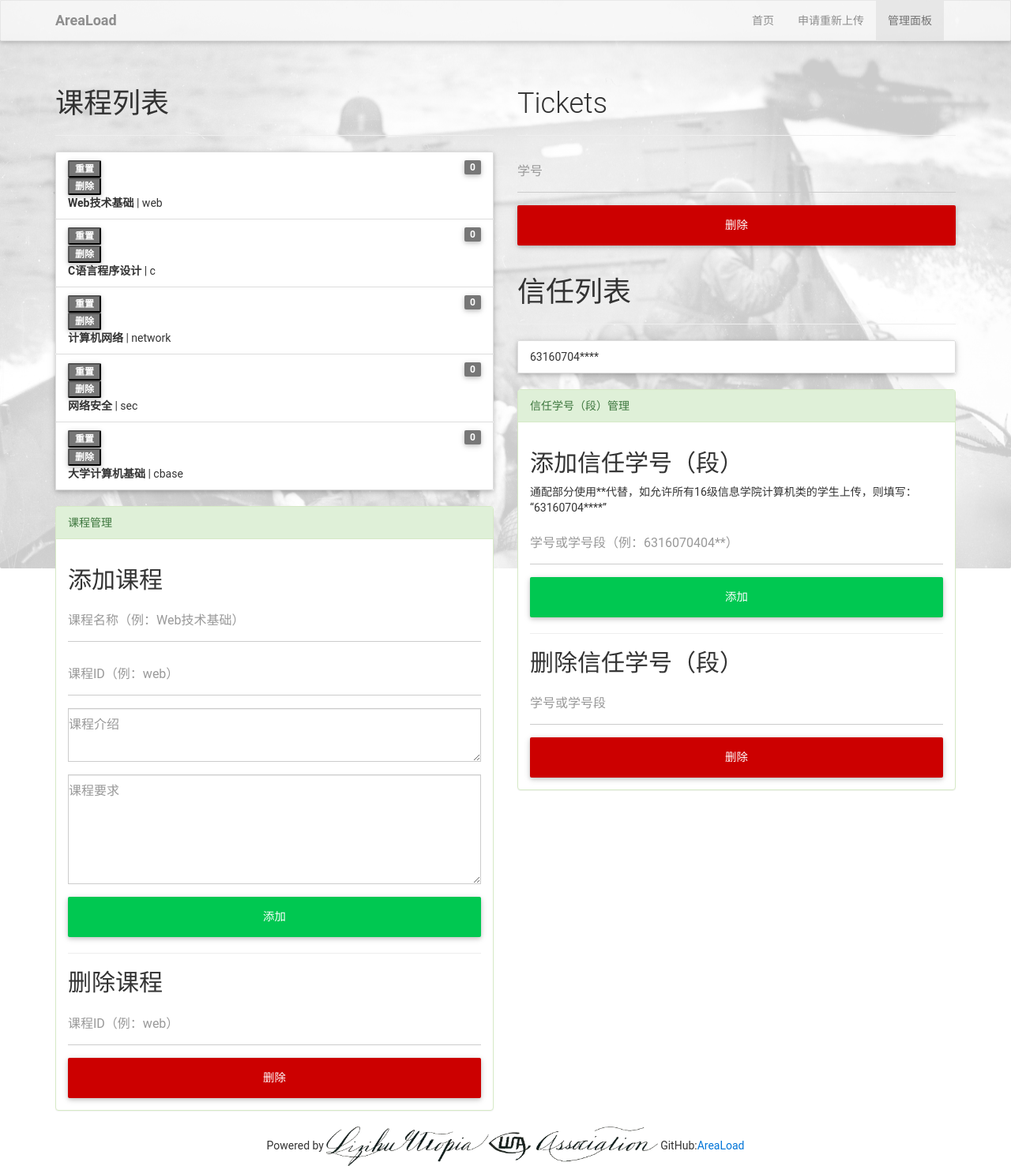
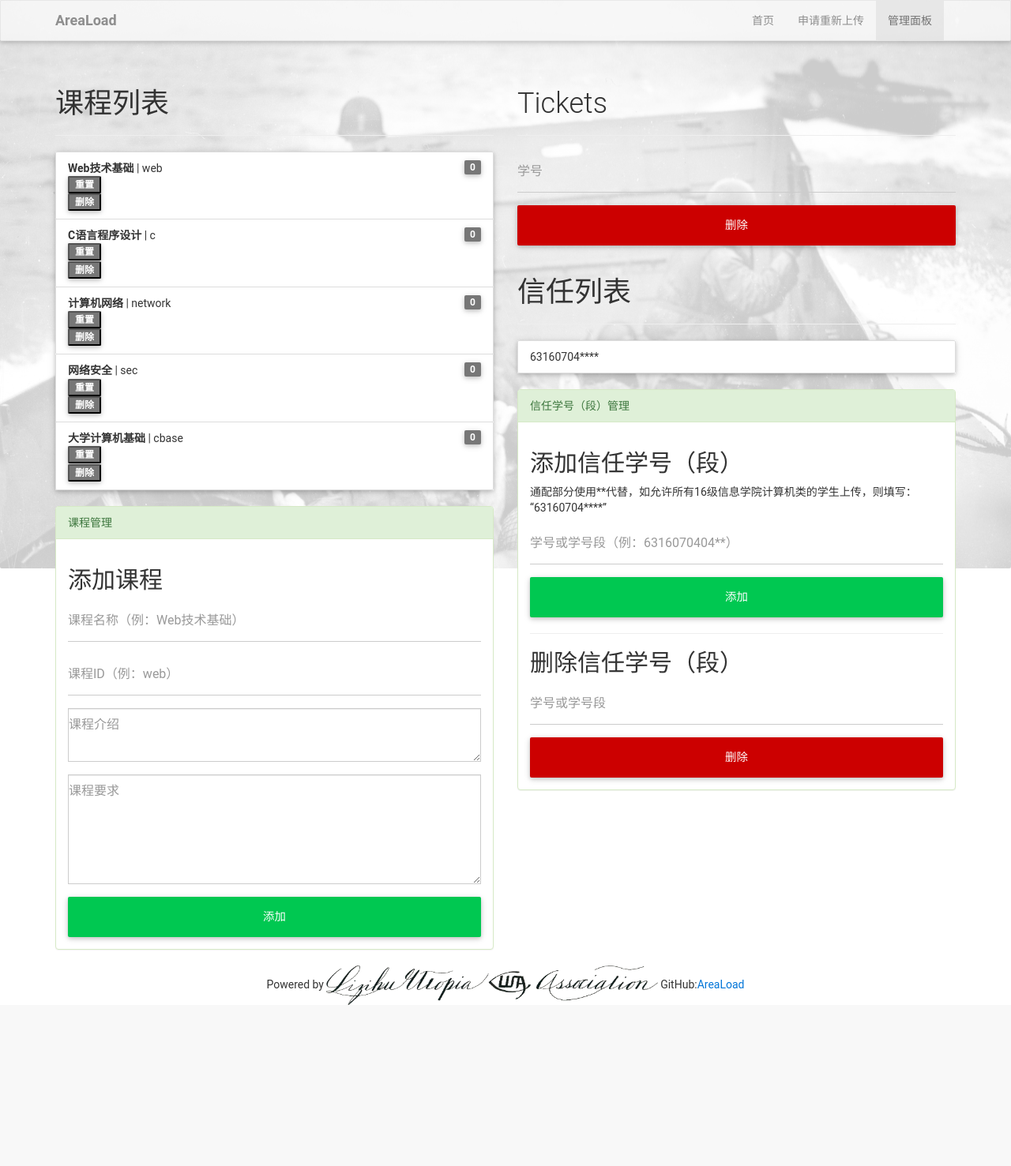
Before and after one commit to LUNAD3v/areaload, a PHP site: page /admin.php in a window 1280 px wide. Shown: the whole page at 79% size. After the commit the page ends 1273 px from the top, so only its background shows below. Run offline with PHP 8.4, Linux system fonts and the light colour scheme; the visitor is signed in with stand-in values (Sample User, id 1); data comes from the database, SQL or seed files in the repository; some web fonts are replaced.

Commit message:
changed button

```diff
--- a/admin.php
+++ b/admin.php
@@ -51,15 +51,17 @@ $trustlists = $connect->query("SELECT * FROM trustlist");
                 $count = $counts->fetchColumn();
                 echo "<li class=\"list-group-item\">";
                 echo "<span class=\"badge\">". $count . "</span>";
+
+								echo "<b>" . $course['name'] . "</b>" . " | " . $course['id'];
 								echo "<form action=\"course.php\" method=\"post\">";
 								echo "<input type=\"hidden\" name=\"rstcourseid\" value=\"$eachcourseid\"></input>";
-		    				echo "<button class=\"badge\" input type=\"submit\">重置</button>";
+		    					echo "<button class=\"badge\" input type=\"submit\">重置</button>";
 								echo "</form>";
 								echo "<form action=\"course.php\" method=\"post\">";
 								echo "<input type=\"hidden\" name=\"delcourseid\" value=\"$eachcourseid\"></input>";
 								echo "<button class=\"badge\" input type=\"submit\">删除</button>";
 								echo "</form>";
-								echo "<b>" . $course['name'] . "</b>" . " | " . $course['id'];
+
                 echo "</li>";
               }
 
@@ -77,13 +79,6 @@ $trustlists = $connect->query("SELECT * FROM trustlist");
               <textarea input type="text" class="form-control" rows="5" name="addcoursedemand" placeholder="课程要求" required></textarea>
               <button class="btn btn-lg btn-success btn-block" input type="submit">添加</button>
               </form>
-			  <hr>
-			  <h2>删除课程</h2>
-			  <form action="course.php" method="post">
-        <input type="text" name="delcourseid" class="form-control" placeholder="课程ID（例：web）" required>
-        <button class="btn btn-lg btn-danger btn-block" input type="submit">删除</button>
-        </form>
-
               </div>
             </div>
 
```
